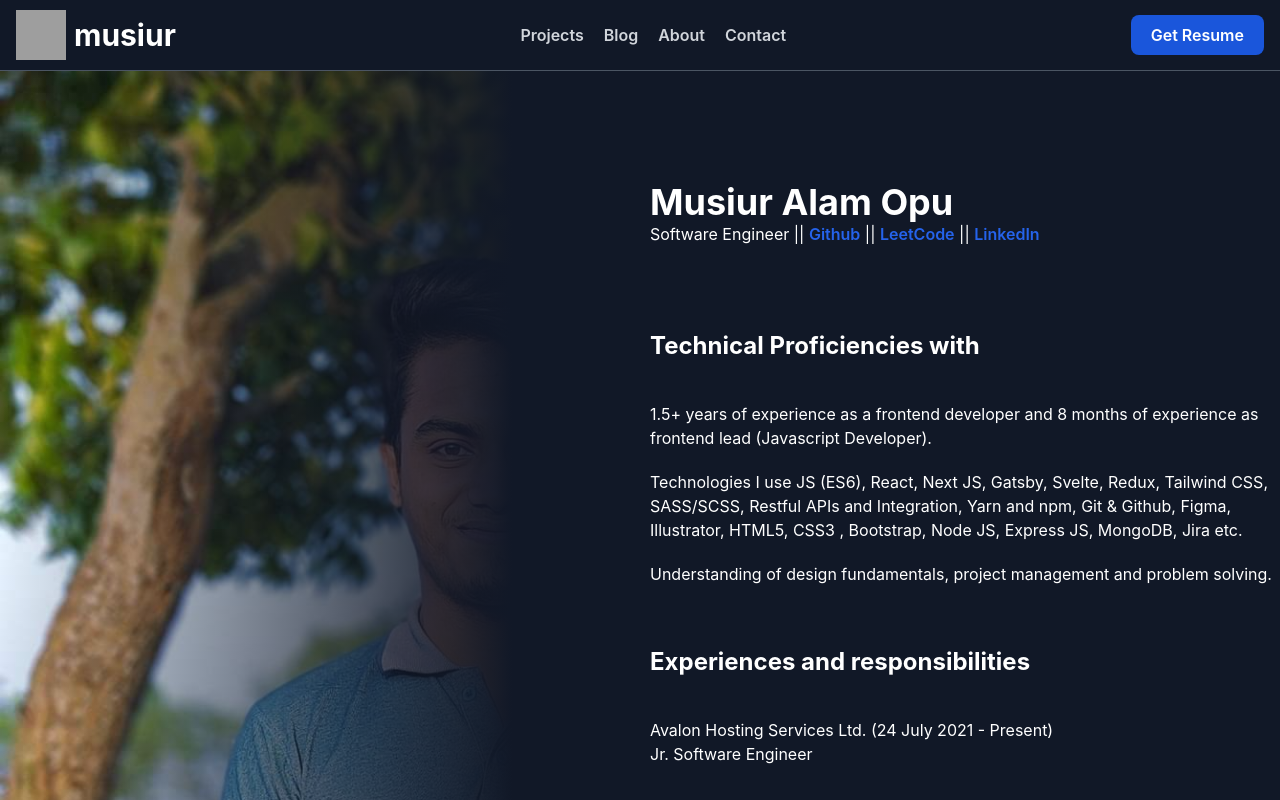
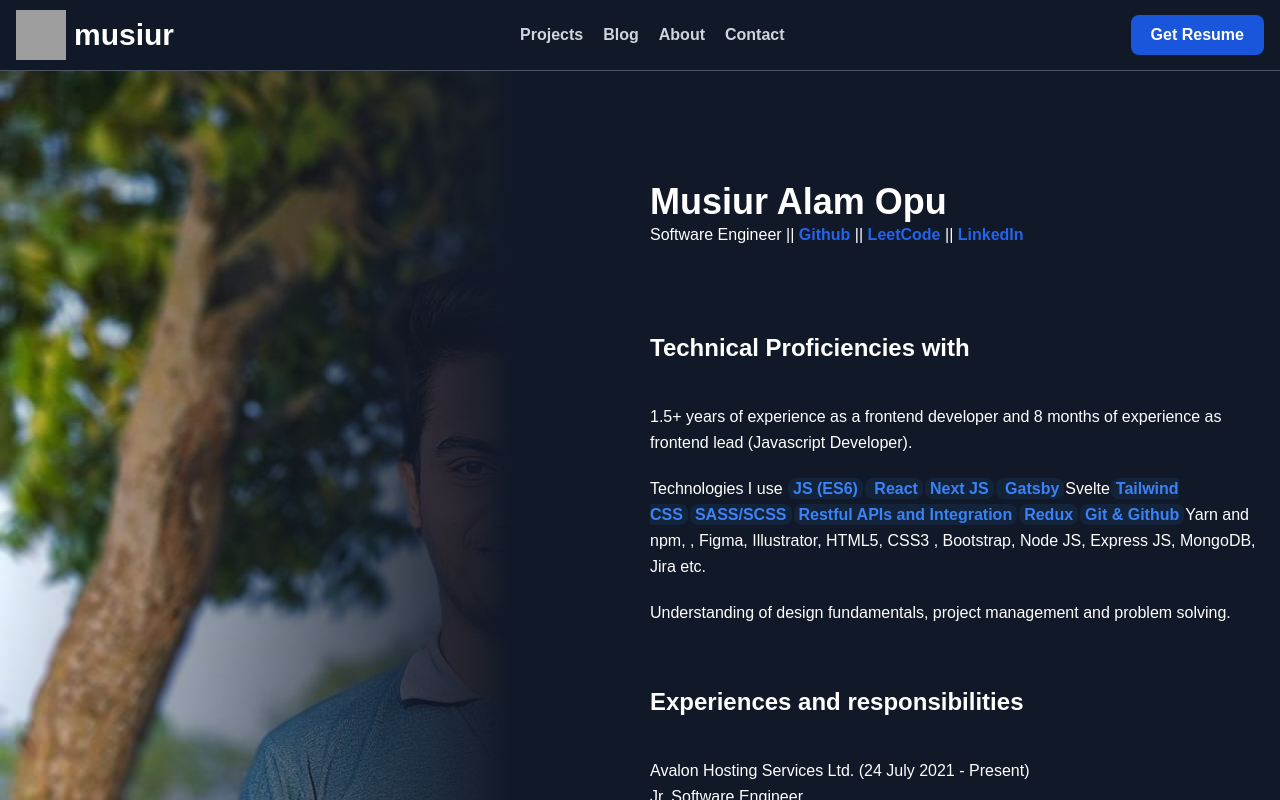
Before and after one commit to musiur/musiur-portfolio, a Next.js app: page /about in a window 1280 px wide. Shown: the top 800 px of the page. Built offline with nearby package versions, Linux system fonts and the light colour scheme; grey boxes are pictures that could not be loaded.

Commit message:
font family changed to montsserat and about page skills and technologies modified

```diff
--- a/pages/about.js
+++ b/pages/about.js
@@ -14,7 +14,8 @@ const About = () => {
               className="font-semibold"
             >
               Github
-            </a> {" "}||{" "}
+            </a>{" "}
+            ||{" "}
             <a
               href="https://leetcode.com/MusiurAlam/"
               target="_blank"
@@ -22,8 +23,8 @@ const About = () => {
               className="font-semibold"
             >
               LeetCode
-            </a>
-            {" "}||{" "}
+            </a>{" "}
+            ||{" "}
             <a
               href="https://www.linkedin.com/in/musiuropu/"
               target="_blank"
@@ -40,10 +41,17 @@ const About = () => {
             experience as frontend lead (Javascript Developer).
           </p>
           <p>
-            Technologies I use JS (ES6), React, Next JS, Gatsby, Svelte, Redux,
-            Tailwind CSS, SASS/SCSS, Restful APIs and Integration, Yarn and npm,
-            Git & Github, Figma, Illustrator, HTML5, CSS3 , Bootstrap, Node JS,
-            Express JS, MongoDB, Jira etc.
+            Technologies I use <span>JS (ES6)</span>
+            <span> React</span>
+            <span>Next JS</span>
+            <span> Gatsby</span>Svelte
+            <span>Tailwind CSS</span>
+            <span>SASS/SCSS</span>
+            <span>Restful APIs and Integration</span>
+            <span>Redux</span>
+            <span>{"Git & Github"}</span>
+            Yarn and npm, , Figma, Illustrator, HTML5,
+            CSS3 , Bootstrap, Node JS, Express JS, MongoDB, Jira etc.
           </p>
           <p>
             Understanding of design fundamentals, project management and problem
--- a/styles/globals.css
+++ b/styles/globals.css
@@ -2,10 +2,12 @@
 @tailwind components;
 @tailwind utilities;
 
-@import url("https://fonts.googleapis.com/css2?family=Inter:wght@100;200;300;400;500;600;700;800;900&display=swap");
+/* @import url("https://fonts.googleapis.com/css2?family=Inter:wght@100;200;300;400;500;600;700;800;900&display=swap"); */
+@import url("https://fonts.googleapis.com/css2?family=Inter:wght@100;200;300;400;500;600;700;800;900&family=Montserrat:ital,wght@0,100;0,200;0,300;0,400;0,500;0,600;0,700;0,800;0,900;1,100;1,200;1,300;1,400;1,500;1,600;1,700;1,800;1,900&display=swap");
 
 * {
-  font-family: "Inter", sans-serif;
+  /* font-family: "Inter", sans-serif; */
+  font-family: "Montserrat", sans-serif;
   @apply m-0 p-0 box-border ease-in-out duration-300;
 }
 
--- a/styles/pages/about.scss
+++ b/styles/pages/about.scss
@@ -42,6 +42,13 @@
         @apply py-10;
     }
     p {
-        @apply font-normal pb-5;
+        @apply font-normal pb-5 leading-relaxed;
+    }
+
+    span {
+        padding: 2px 5px;
+        background-color: #13233a;
+        margin: 0 1px;
+        @apply text-blue-500 rounded-lg font-semibold;
     }
 }
```
